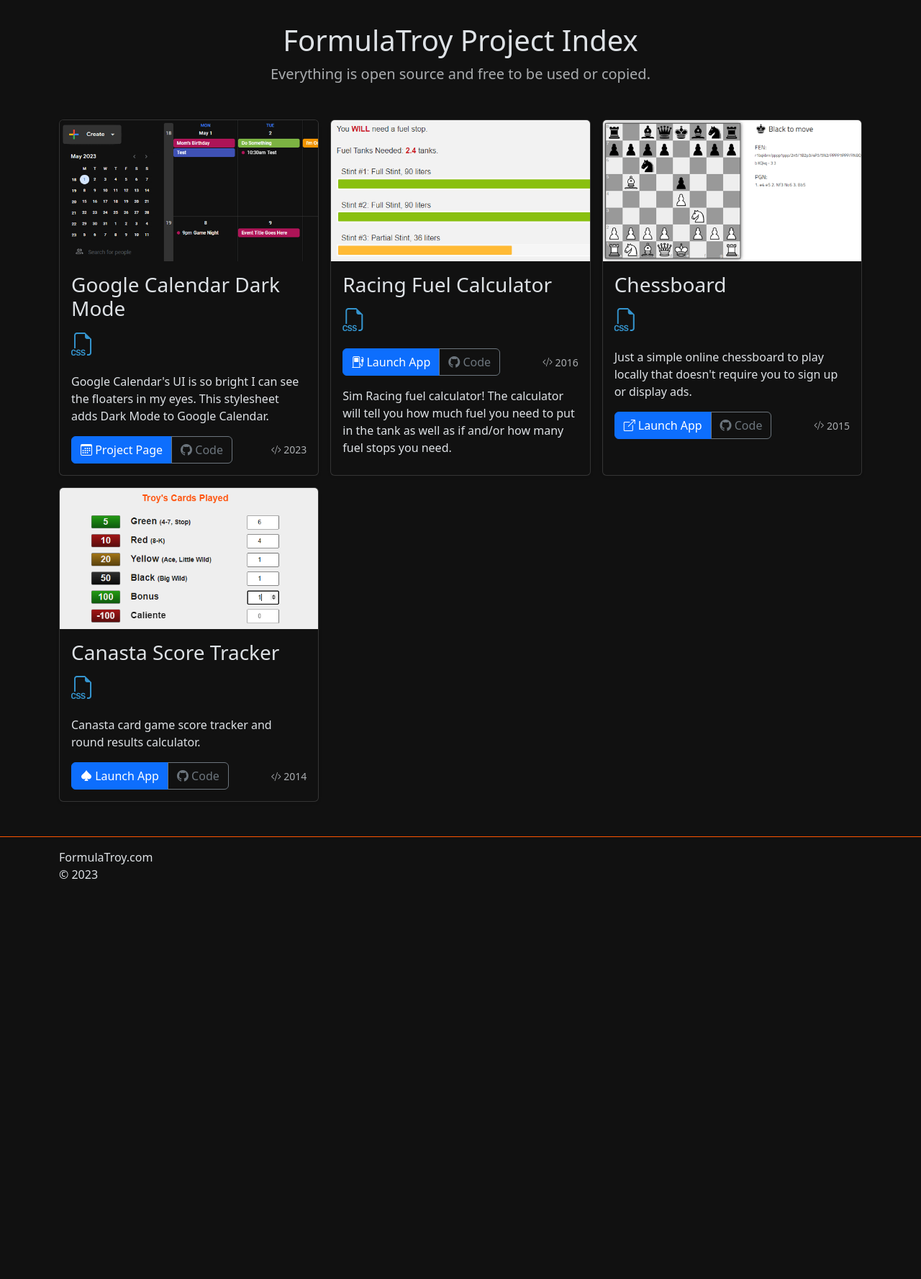
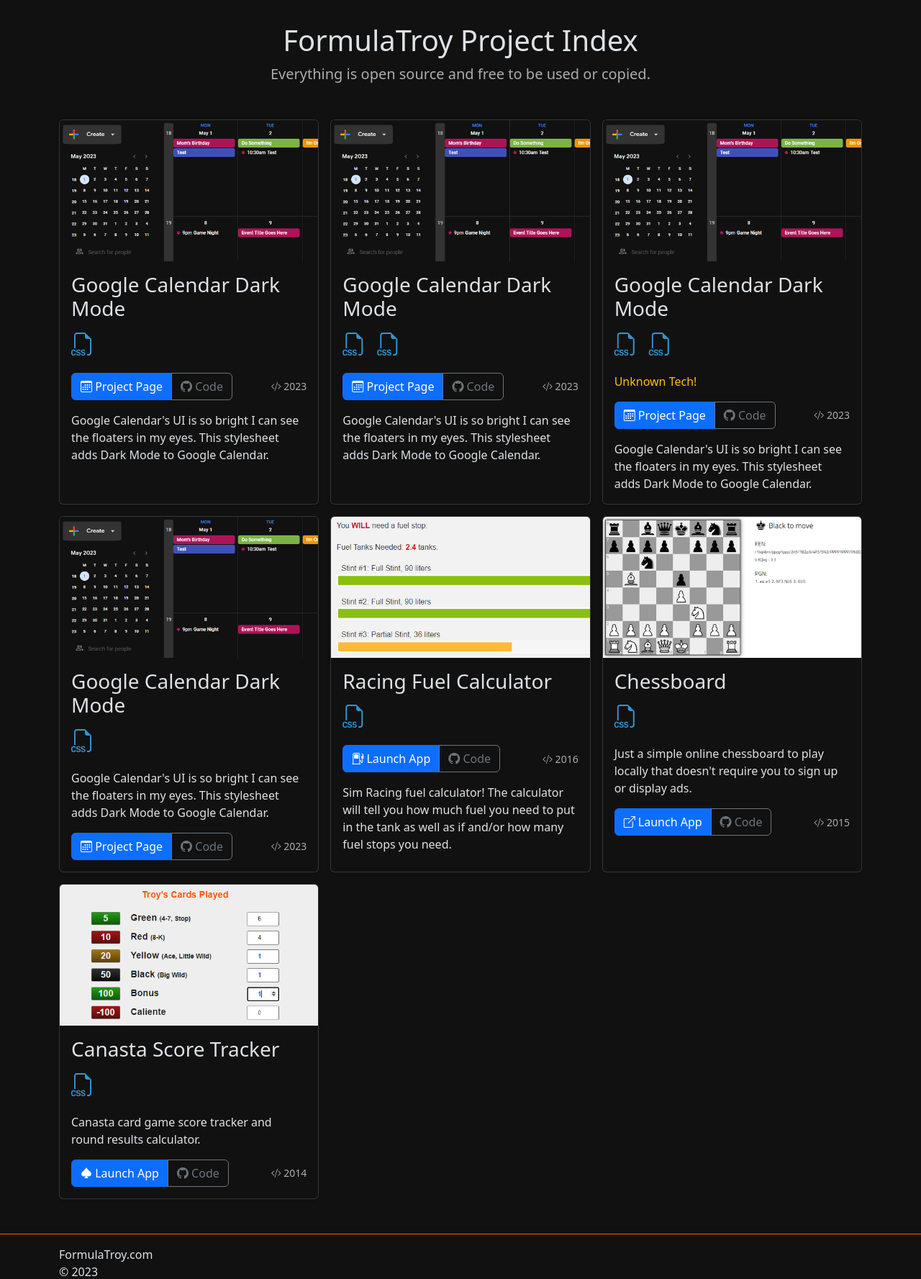
Before and after one commit to FormulaTroy/FormulaTroy.com, a PHP site: page / in a window 1280 px wide. Shown: the part 88-1865 px from the top of the page at 72% size. Before the commit the page ends 1309 px from the top, so only its background shows below. Run offline with PHP 8.4, Linux system fonts and the light colour scheme.

Commit message:
Init CreateAppCard();

```diff
--- a/index.php
+++ b/index.php
@@ -7,13 +7,38 @@ include_once "php-inc/ft-header.php";
 
   <?php
   # Hero
-  HeroText("FormulaTroy Project Index", "Everything is open source and free to be used or copied.");
+  CreateHeroText("FormulaTroy Project Index", "Everything is open source and free to be used or copied.");
   ?>
 
   <?php # Page ?>
   <div class="container">
 
     <div class="row row-cols-1 row-cols-md-2 row-cols-xl-3 g-3">
+
+
+
+
+      <?php
+
+      // Create the gallery of projects!
+      // Function Args: CreateAppCard($projectTitle, $isApp, $imgPath, $linkPath, $githubPath, $techArray, $iconClass, $yearMade, $summaryText)
+
+      $techArray = ["css"];
+      CreateAppCard("Google Calendar Dark Mode", false, "img/projects/ftgcdm.png", "#", "https://github.com/FormulaTroy/FormulaTroy.com/blob/main/theme/google-cal-dark/FTGoogleCalDarkMode.user.css", $techArray, "bi-calendar3", "2023", "Google Calendar's UI is so bright I can see the floaters in my eyes. This
+        stylesheet adds Dark Mode to Google Calendar.");
+
+      $techArray = ["css", "css"];
+      CreateAppCard("Google Calendar Dark Mode", false, "img/projects/ftgcdm.png", "#", "https://github.com/FormulaTroy/FormulaTroy.com/blob/main/theme/google-cal-dark/FTGoogleCalDarkMode.user.css", $techArray, "bi-calendar3", "2023", "Google Calendar's UI is so bright I can see the floaters in my eyes. This
+        stylesheet adds Dark Mode to Google Calendar.");
+
+        $techArray = ["css", "css", "html"];
+      CreateAppCard("Google Calendar Dark Mode", false, "img/projects/ftgcdm.png", "#", "https://github.com/FormulaTroy/FormulaTroy.com/blob/main/theme/google-cal-dark/FTGoogleCalDarkMode.user.css", $techArray, "bi-calendar3", "2023", "Google Calendar's UI is so bright I can see the floaters in my eyes. This
+        stylesheet adds Dark Mode to Google Calendar.");
+
+
+        ?>
+
+
 
       <div class="col">
         <div class="card shadow-sm">
--- a/php-inc/ft-functions.php
+++ b/php-inc/ft-functions.php
@@ -1,8 +1,10 @@
 <?php
 
 # Create hero title and subtitle
-function HeroText($title, $subtitle) {
-  echo "<section class=\"py-3 text-center container\">
+function CreateHeroText($title, $subtitle)
+{
+  echo "
+    <section class=\"py-3 text-center container\">
       <div class=\"row py-lg-3\">
         <div class=\"col-lg-6 col-md-8 mx-auto\">
           <h1 class=\"fw-light\">$title</h1>
@@ -10,7 +12,60 @@ function HeroText($title, $subtitle) {
         </div>
       </div>
     </section>";
+} // end function HeroText()
+
+# Create homepage app index gallery cards
+function CreateAppCard($projectTitle, $isApp, $imgPath, $linkPath, $githubPath, &$techArray, $iconClass, $yearMade, $summaryText)
+{
+
+  // echo opening tags, img, title
+  echo "
+    <div class=\"col\">
+      <div class=\"card shadow-sm\">
+        <a href=\"$linkPath\"><img src=\"$imgPath\" alt=\"\"></a>
+        <div class=\"card-body\">
+          <h3 class=\"fw-light\">$projectTitle</h3>
+          <p class=\"fs-2\">";
+
+  // loop through the tech array and display a badge icon for each tech
+  foreach ($techArray as $key => $tech) {
+    // create cases for each tech option
+    switch ($tech) {
+      case 'css':
+        echo "<i class=\"bi bi-filetype-css pe-3 ft-css-badge\"></i>";
+        break;
+
+      default:
+        echo "<p class=\"text-warning\">Unknown Tech!</p>";
+        break;
+    } // end switch ($tech)
+  } // end foreach ($techArray
+
+  // echo opening of button group
+  echo "
+          </p>
+          <div class=\"d-flex justify-content-between align-items-center\">
+            <div class=\"btn-group\">";
+
+  // display either "Launch App" or "Project Page" button
+  if ($isApp) {
+    echo "<a class=\"btn btn-primary\" href=\"$linkPath\" role=\"button\"><i class=\"bi $iconClass\"></i> Launch App</a>";
+  } else {
+    echo "<a class=\"btn btn-primary\" href=\"$linkPath\" role=\"button\"><i class=\"bi $iconClass\"></i> Project Page</a>";
   }
+
+  // echo link to code button, year made tag, summary text, and closing tags
+  echo "
+              <a class=\"btn btn-outline-secondary\" href=\"$githubPath\" role=\"button\" target=\"_blank\"><i class=\"bi bi-github\"></i> Code</a>
+            </div>
+            <small class=\"text-muted\"><i class=\"bi bi-code-slash\"></i> $yearMade</small>
+          </div>
+          <p class=\"card-text pt-3\">$summaryText</p>
+        </div>
+      </div>
+    </div>";
+
+} // end function AppCard()
 
 # end php
 ?>
```
Lines whose indentation alone changed are shown as unchanged.
